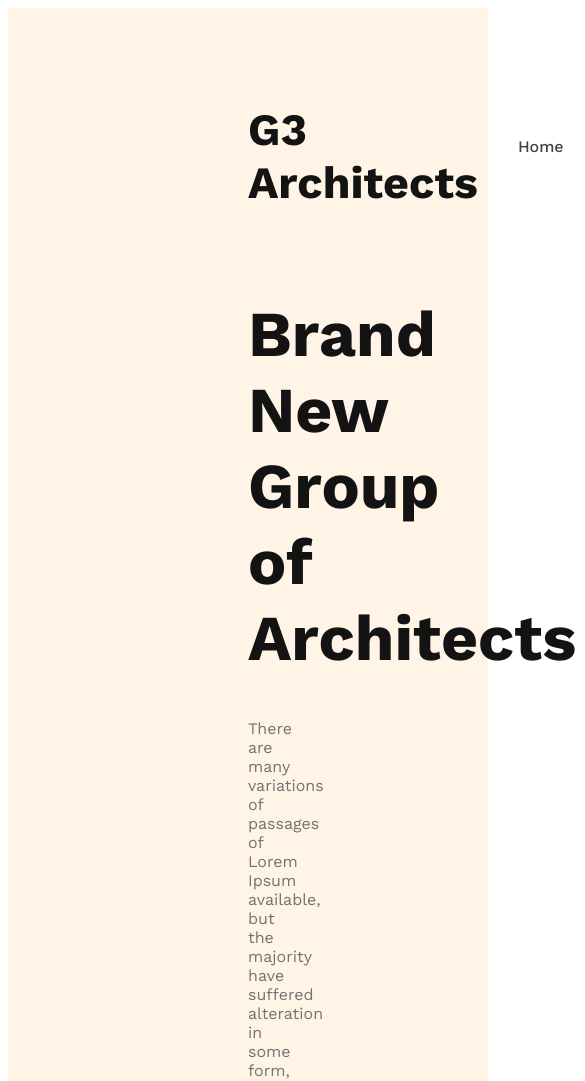
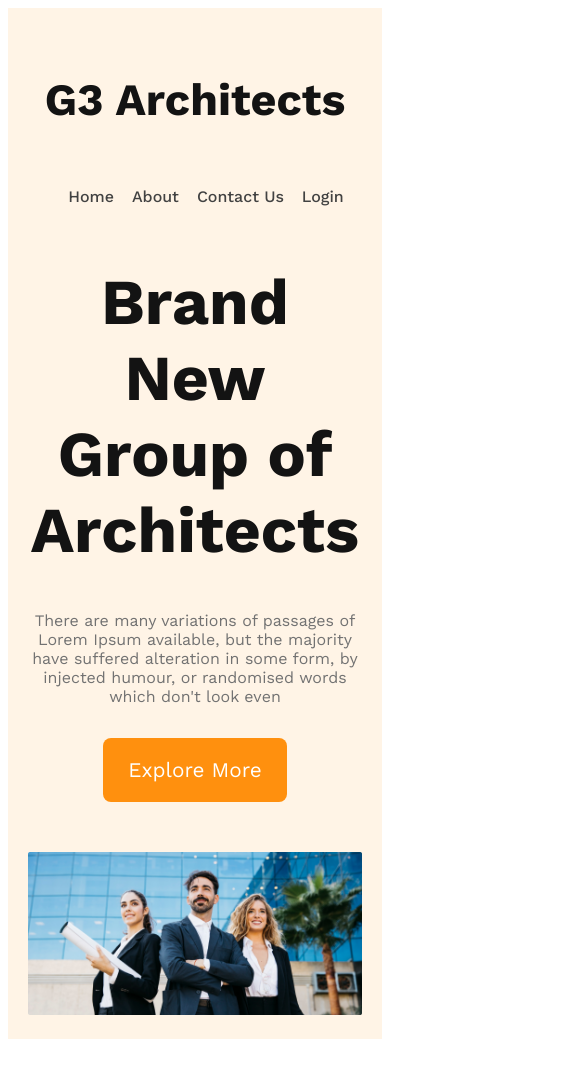
Before and after one commit to akd420/G3_architect, a plain HTML site: page index.html in a window 390 px wide. Shown: the top 1081 px of the page, 585 px wide, since content can reach past the window. After the commit the page ends 1047 px from the top, so only its background shows below. Drawn offline with nearby package versions, Linux system fonts and the light colour scheme.

Commit message:
header done

```diff
--- /dev/null
+++ b/Styles/responsive.css
@@ -0,0 +1,21 @@
+@media screen and (max-width: 576px) {
+    header{
+        padding:20px
+    }
+    nav{
+        flex-direction: column;
+    }
+    nav li{
+        margin-right: 18px;
+    }
+}
+
+
+@media screen and (min-width:577px) and (max-width: 960px)  {
+    header{
+        padding:50px
+    }
+    nav{
+        flex-direction: column;
+    }
+}
--- a/Styles/style.css
+++ b/Styles/style.css
@@ -8,8 +8,10 @@
     background-color: rgba(255, 144, 14, 1);
     border-radius: 0.5rem;
     color: white;
-    padding: 20px 24px;
+    padding: 20px 25px;
     border: none;
+    font-size: 1.3rem;
+    cursor: pointer;
 }
 /* header section */
 header {
@@ -56,6 +58,10 @@ nav a {
     color: rgba(114, 114, 114, 1);
     font-size: 1rem;
     font-weight: 400;
-
-
+    margin-bottom: 32px;
+    margin-top: 32px;
 }
+.banner img{
+    margin-top: 50px;
+    width: 100%;
+}
--- a/index.html
+++ b/index.html
@@ -5,6 +5,7 @@
     <meta name="viewport" content="width=device-width, initial-scale=1.0" />
     <title>G3 Architect</title>
     <link rel="stylesheet" href="Styles/style.css" />
+    <link rel="stylesheet" href="Styles/responsive.css">
   </head>
   <body>
     <header>
```
